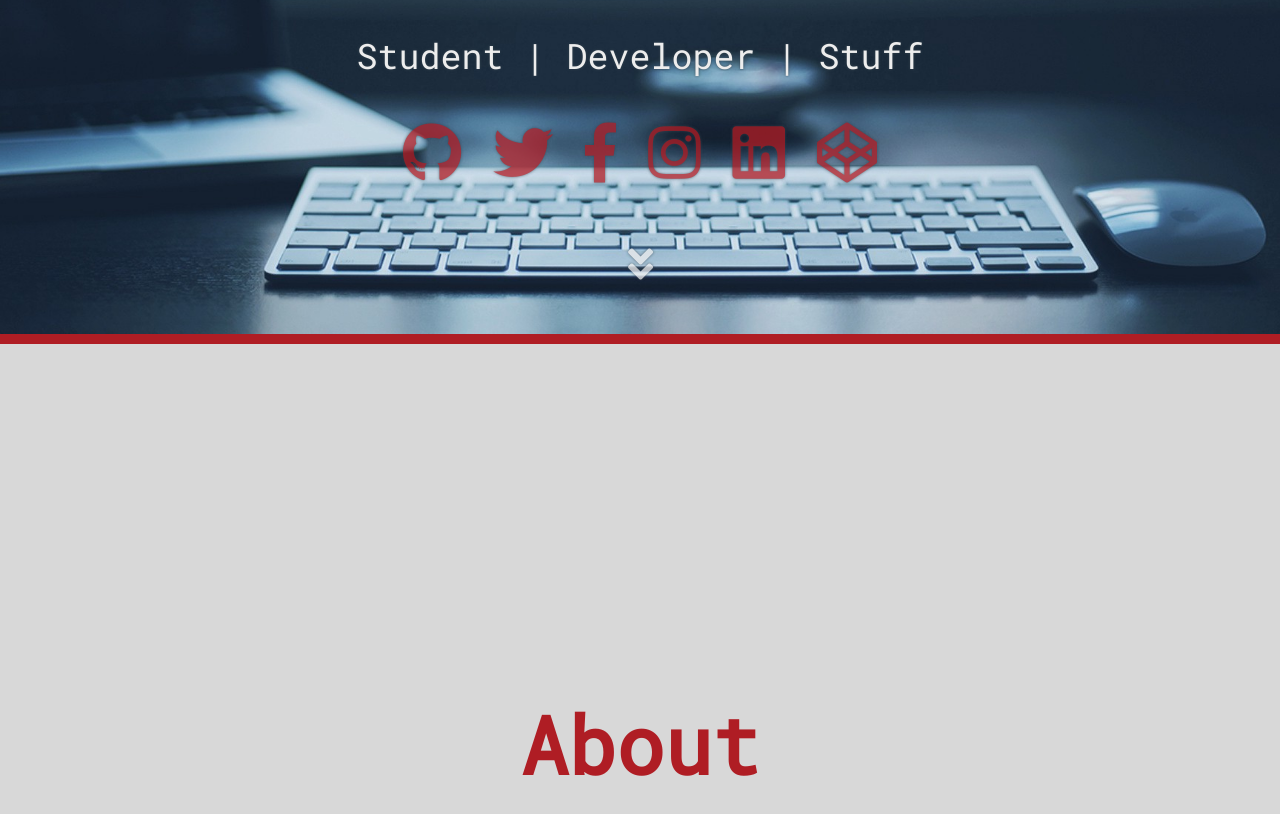
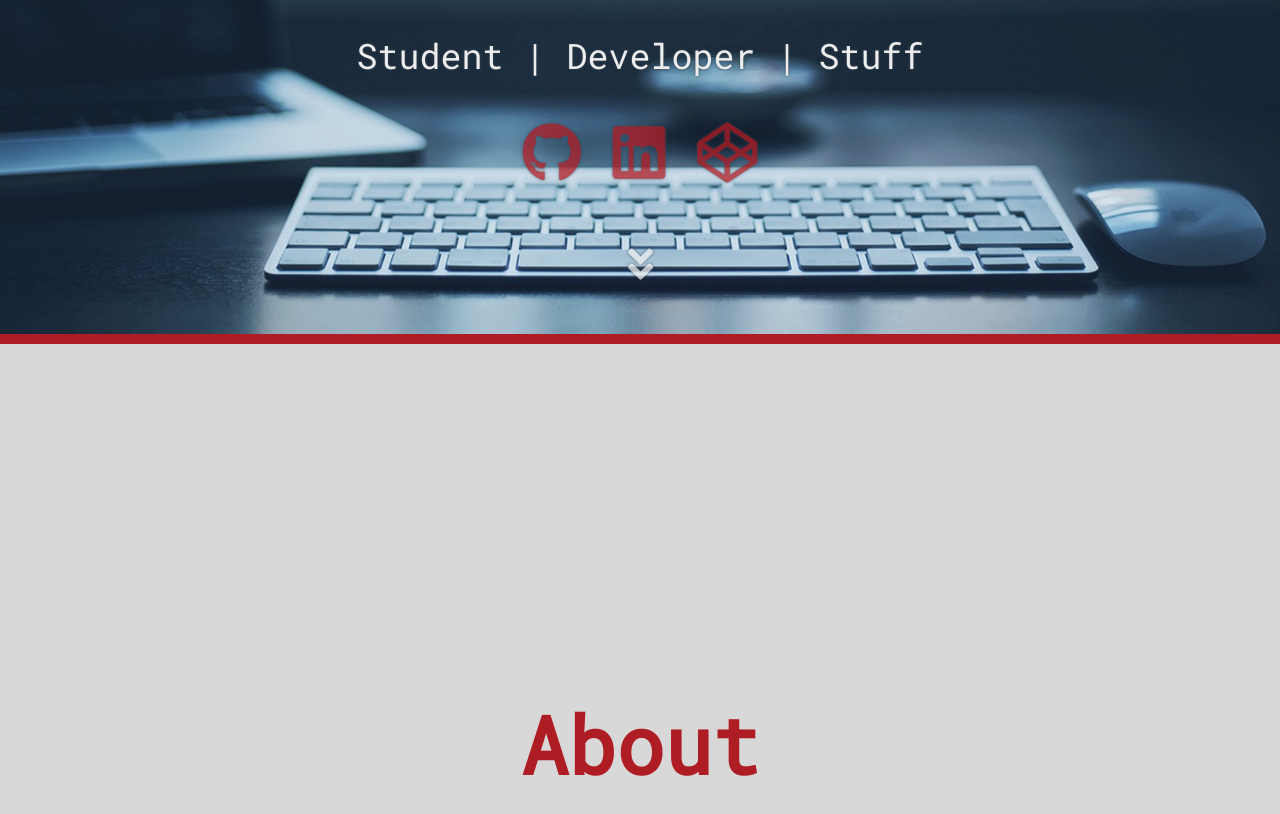
Before and after one commit to benjiJG/benjijg.github.io, a plain HTML site: page index.html in a window 1280 px wide. Shown: the part 1276-2090 px from the top of the page. Drawn offline with nearby package versions, Linux system fonts and the light colour scheme.

Commit message:
removed some socials

```diff
--- a/index.html
+++ b/index.html
@@ -281,9 +281,6 @@
 <!-- Social Icons -->
 		<div class='icons-social animated pulse'>
 			<a target='_blank' href='https://github.com/benjijg' class='icon'><i class='fab fa-github'></i></a>
-			<a target='_blank' href='https://twitter.com/bensationaI' class='icon'><i class='fab fa-twitter'></i></a>
-			<a target='_blank' href='https://facebook.com/benjijgoodman' class='icon'><i class='fab fa-facebook-f'></i></a>
-			<a target='_blank' href='https://www.instagram.com/benjiigoodman' class='icon'><i class='fab fa-instagram'></i></a>
 			<a target='_blank' href='https://uk.linkedin.com/in/ben-goodman-bb4536111' class='icon'><i class='fab fa-linkedin'></i></a>
 			<a target='_blank' href='https://codepen.io' class='icon'><i class='fab fa-codepen' class='icon'></i></a>
 		</div>
```
